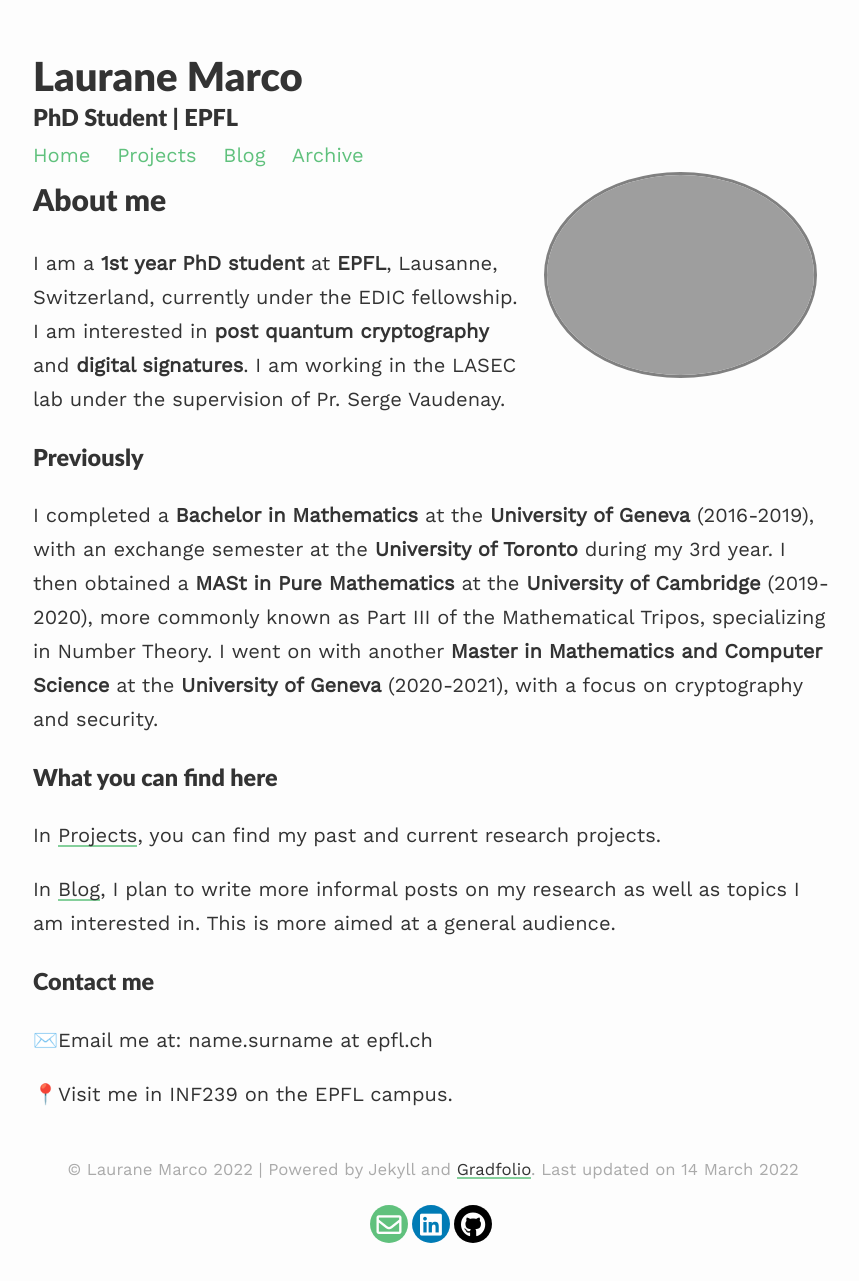
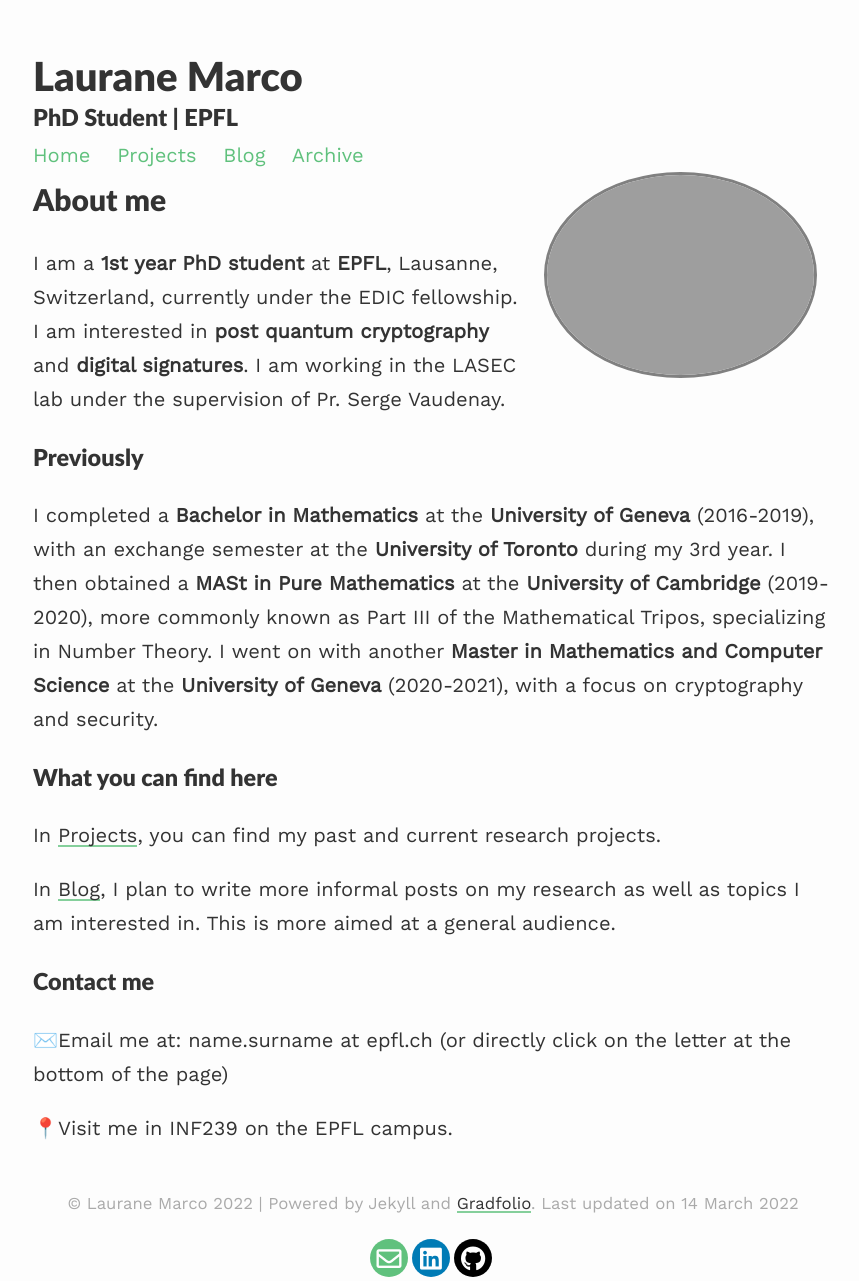
Before and after one commit to lauranemarco/lauranemarco.github.io, a Jekyll site: the page built from index.md, in a window 1280 px wide. Shown: the whole page, without its empty margins (207-1066 px from the left). Built offline with Jekyll 4.4.1, drawn with Linux system fonts in a browser that asks for light colours; nearby versions of some CDN libraries; our own code applies the rules of GitHub Pages for plain Markdown files; before the commit the page ends 1247 px from its top, so only the background shows below that.

Commit message:
Update index.md

```diff
--- a/index.md
+++ b/index.md
@@ -24,6 +24,6 @@ In [Projects](https://lauranemarco.github.io/projects/), you can find my past an
 In [Blog](https://lauranemarco.github.io/blog/), I plan to write more informal posts on my research as well as topics I am interested in. This is more aimed at a general audience.
 
 ### Contact me
-✉️Email me at: name.surname at epfl.ch
+✉️Email me at: name.surname at epfl.ch (or directly click on the letter at the bottom of the page)
 
 📍Visit me in INF239 on the EPFL campus.
```
